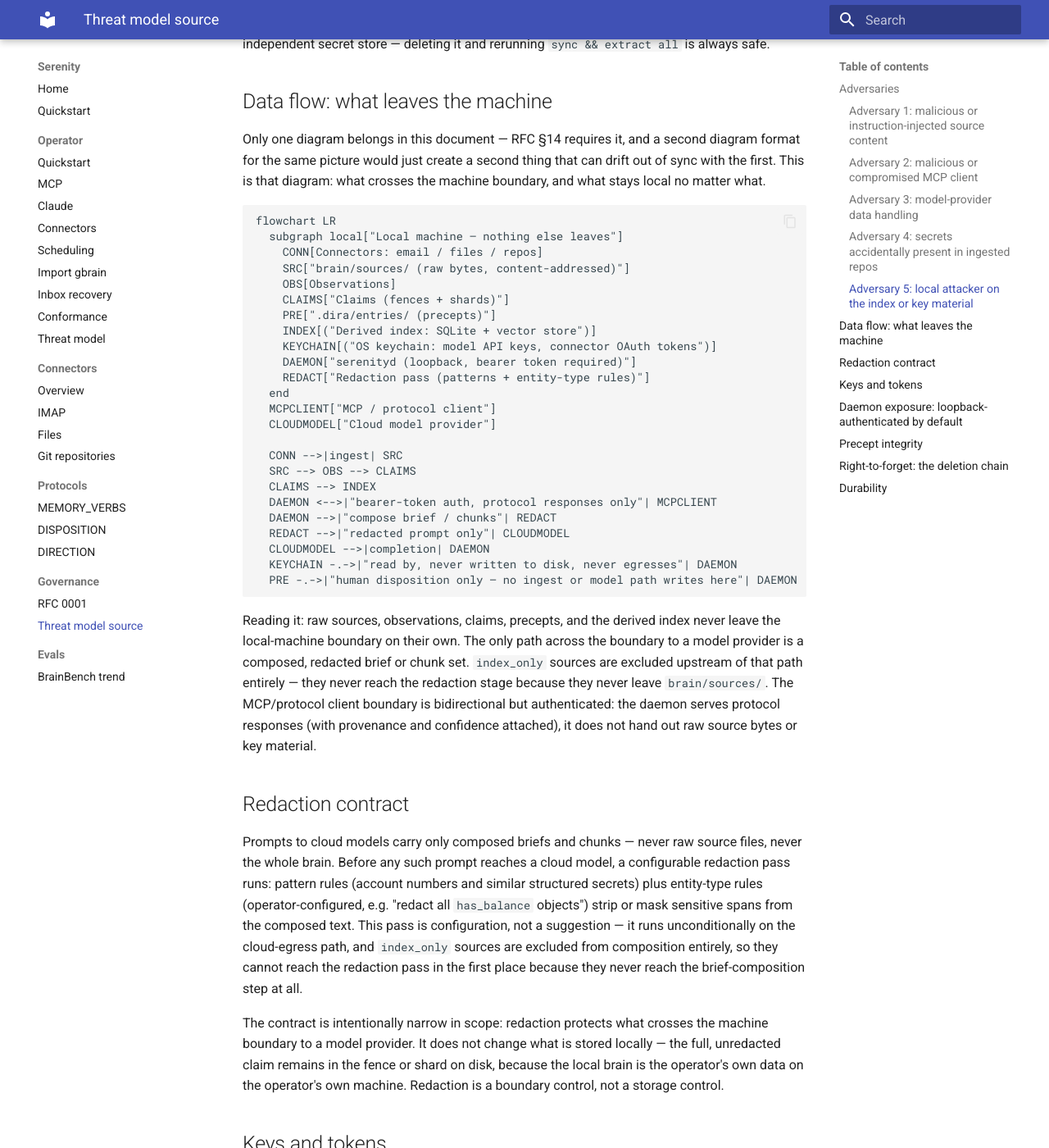
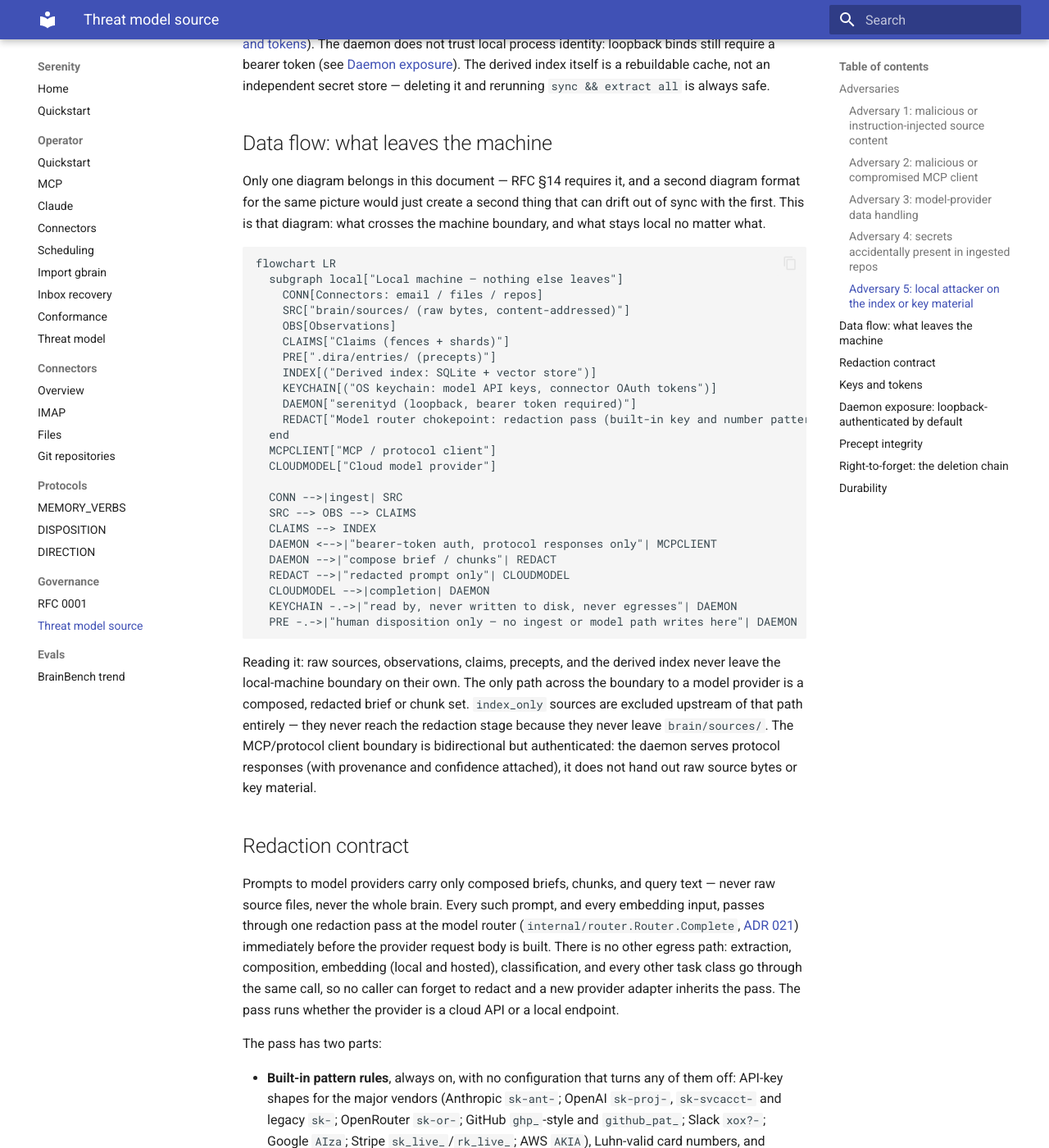
Before and after one commit to sirerun/serenity, an MkDocs documentation site: the page built from docs/threat-model.md, in a window 1280 px wide and 1400 px high, scrolled down 1775 px. Shown: the whole window at 82% size. Built offline with MkDocs 1.6.1 and Material for MkDocs 9.7.7, drawn with Linux system fonts in a browser that asks for light colours; some of the changed text lies outside the part shown.

Commit message:
docs(threat-model,readme): describe the router redaction chokepoint and redact.patterns (T24.12)
The threat model no longer promises entity-type rules that were never
built; it describes the single chokepoint, the built-in table, and the
redact.patterns key. The README provider section discloses what leaves
the machine for local as well as cloud endpoints.

````diff
--- a/docs/threat-model.md
+++ b/docs/threat-model.md
@@ -47,9 +47,11 @@
 That provider's own data handling — retention, training use, employee
 access — is outside Serenity's control once a request leaves the machine.
 
-**Mitigation.** Minimize what leaves at all: only composed briefs and chunks
-are sent, never raw source files; a configurable redaction pass runs first
-(see [Redaction contract](#redaction-contract)); `serenity.yml` records the
+**Mitigation.** Minimize what leaves at all: only composed briefs, chunks,
+and query text are sent, never raw source files; every prompt and every
+embedding input passes through the redaction pass at the model router
+first, and operator rules can extend it (see
+[Redaction contract](#redaction-contract)); `serenity.yml` records the
 exact pinned model set in use so the operator knows precisely which
 provider(s) see brain content and can choose local models for sensitive
 domains.
@@ -60,11 +62,13 @@
 tokens — that were never meant to leave their original repo, let alone be
 extracted into claims or sent to a cloud model as part of a chunk.
 
-**Mitigation.** The same redaction pass that runs before cloud egress applies
-pattern- and entity-type rules (account numbers, key-shaped strings, and
-operator-configured patterns) to chunks before they leave the machine.
-Sensitive or large sources can be marked `index_only` in `serenity.yml`:
-their bytes stay on disk, out of git and out of any outbound request.
+**Mitigation.** The same redaction pass that runs before any provider egress
+applies its built-in pattern table (API-key shapes for the major vendors,
+card numbers, keyword-gated account numbers) plus any operator-configured
+`redact.patterns` to every prompt and embedding input before it leaves the
+machine. Sensitive or large sources can be marked `index_only` in
+`serenity.yml`: their bytes stay on disk, out of git and out of any
+outbound request.
 
 ### Adversary 5: local attacker on the index or key material
 
@@ -99,7 +103,7 @@
     INDEX[("Derived index: SQLite + vector store")]
     KEYCHAIN[("OS keychain: model API keys, connector OAuth tokens")]
     DAEMON["serenityd (loopback, bearer token required)"]
-    REDACT["Redaction pass (patterns + entity-type rules)"]
+    REDACT["Model router chokepoint: redaction pass (built-in key and number patterns + redact.patterns)"]
   end
   MCPCLIENT["MCP / protocol client"]
   CLOUDMODEL["Cloud model provider"]
@@ -126,16 +130,43 @@
 
 ## Redaction contract
 
-Prompts to cloud models carry only composed briefs and chunks — never raw
-source files, never the whole brain. Before any such prompt reaches a cloud
-model, a configurable redaction pass runs: pattern rules (account numbers and
-similar structured secrets) plus entity-type rules (operator-configured,
-e.g. "redact all `has_balance` objects") strip or mask sensitive spans from
-the composed text. This pass is configuration, not a suggestion — it runs
-unconditionally on the cloud-egress path, and `index_only` sources are
-excluded from composition entirely, so they cannot reach the redaction pass
-in the first place because they never reach the brief-composition step at
-all.
+Prompts to model providers carry only composed briefs, chunks, and query
+text — never raw source files, never the whole brain. Every such prompt, and
+every embedding input, passes through one redaction pass at the model router
+(`internal/router.Router.Complete`, [ADR 021](adr/021-redaction-at-the-provider-egress-chokepoint.md))
+immediately before the provider request body is built. There is no other
+egress path: extraction, composition, embedding (local and hosted),
+classification, and every other task class go through the same call, so no
+caller can forget to redact and a new provider adapter inherits the pass.
+The pass runs whether the provider is a cloud API or a local endpoint.
+
+The pass has two parts:
+
+- **Built-in pattern rules**, always on, with no configuration that turns
+  any of them off: API-key shapes for the major vendors (Anthropic
+  `sk-ant-`; OpenAI `sk-proj-`, `sk-svcacct-` and legacy `sk-`; OpenRouter
+  `sk-or-`; GitHub `ghp_`-style and `github_pat_`; Slack `xox?-`; Google
+  `AIza`; Stripe `sk_live_`/`rk_live_`; AWS `AKIA`), Luhn-valid card
+  numbers, and keyword-gated account numbers. Each match is replaced whole
+  by a typed placeholder such as `[REDACTED:API_KEY]`; no fragment of the
+  value survives.
+- **Operator-configured patterns**, `redact.patterns` in `serenity.yml`: a
+  list of named Go (RE2) regular expressions that extend the built-in set.
+  A match becomes `[REDACTED:<NAME>]`. An invalid regex or a missing name
+  fails config load with the pattern named.
+
+```yaml
+redact:
+  patterns:
+    - name: employee_id
+      regex: 'EMP-[0-9]{6}'
+```
+
+There are no entity-type rules (for example "redact all `has_balance`
+objects"); an earlier version of this document promised them and they were
+never built. `index_only` sources are excluded from composition entirely,
+so they cannot reach the redaction pass in the first place because they
+never reach the brief-composition step at all.
 
 The contract is intentionally narrow in scope: redaction protects what
 crosses the machine boundary to a model provider. It does not change what is
````
Also changed, not shown: README.md (+22 -3 lines).
